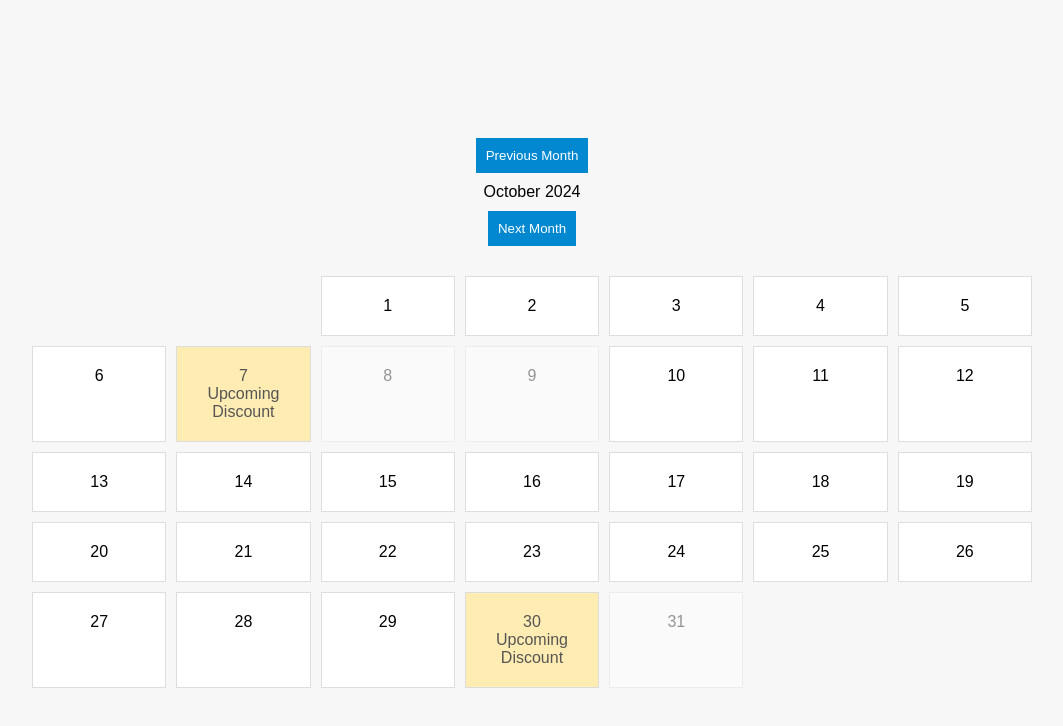
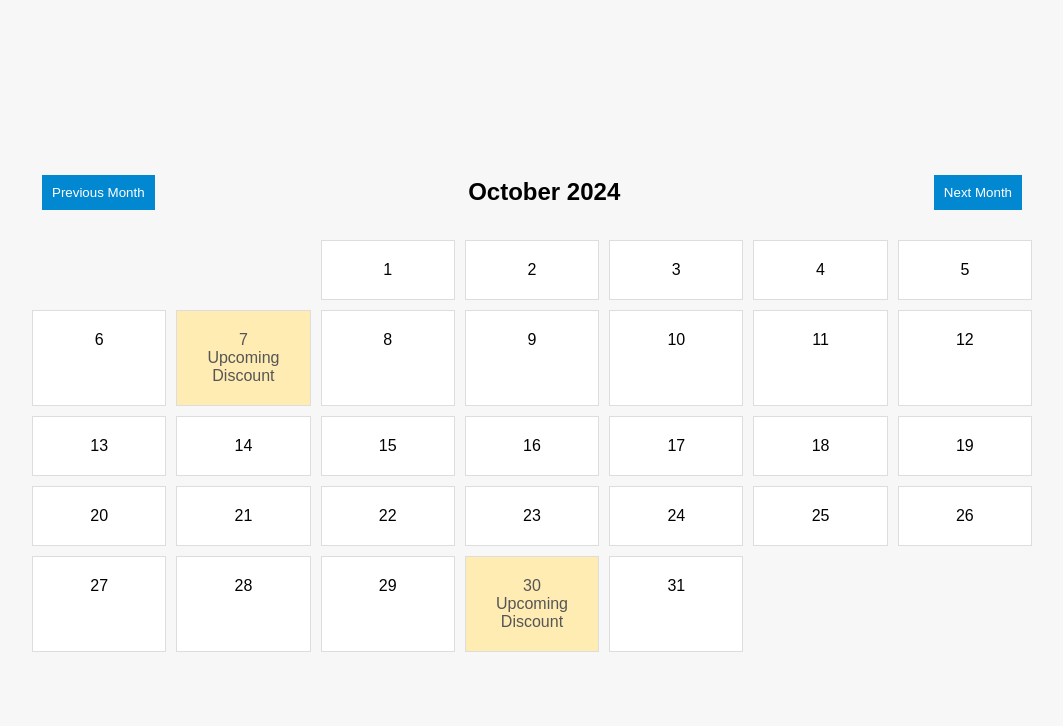
Before and after one commit to Budget-hearing-aids/DiscountsCalendar, a plain HTML site: page index.html in a window 1280 px wide. Shown: the whole page, without its empty margins (108-1171 px from the left). Drawn offline with Linux system fonts and the light colour scheme.

Commit message:
Update style.css

```diff
--- a/style.css
+++ b/style.css
@@ -13,11 +13,23 @@ body {
     text-align: center;
 }
 
+/* Month navigation section with previous and next buttons on the same line */
+.month-nav {
+    display: flex;
+    justify-content: space-between;
+    align-items: center;
+    margin-bottom: 20px;
+}
+
+#monthYear {
+    font-size: 24px; /* Increased size of the month text */
+    font-weight: bold;
+}
+
 #calendarGrid {
     display: grid;
     grid-template-columns: repeat(7, 1fr);
     gap: 10px;
-    margin-top: 20px;
 }
 
 .day {
@@ -27,17 +39,20 @@ body {
     position: relative;
 }
 
+/* Styling for the upcoming discount days */
 .upcoming {
     background-color: #ffecb3;
     color: #555;
 }
 
+/* Styling for the active discount days */
 .activeDiscount {
     background-color: #c8e6c9;
     color: #000;
 }
 
-.pastDiscount {
+/* Dimming only the past days */
+.pastDay {
     opacity: 0.4;
 }
 
```
